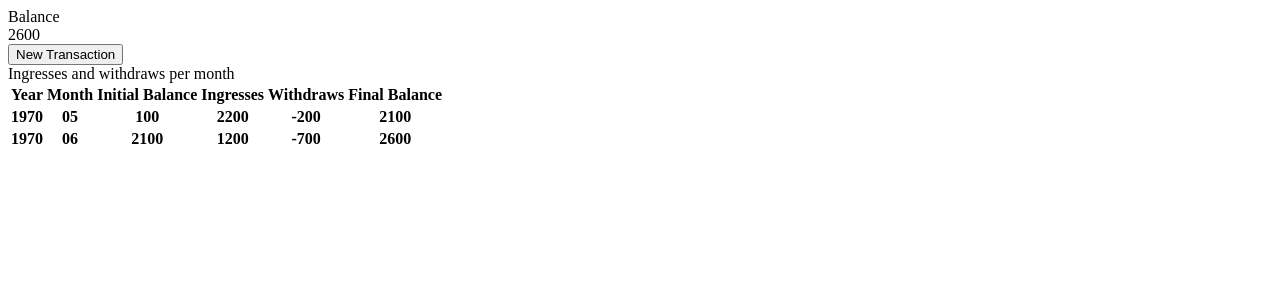
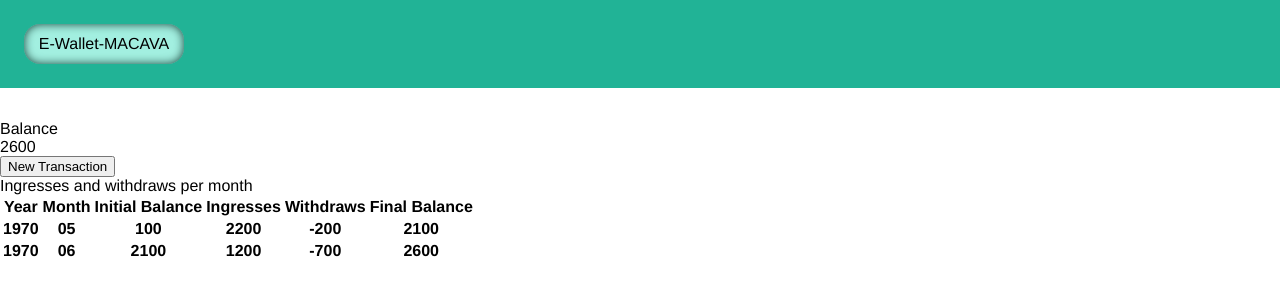
Before and after one commit to test0n3/react-digital-wallet-macava, a React (Create React App) app: page / in a window 1280 px wide. Shown: the top 300 px of the page. Built offline with nearby package versions, Linux system fonts and the light colour scheme.

Commit message:
Add navbar

```diff
--- a/src/App.js
+++ b/src/App.js
@@ -1,12 +1,24 @@
+/** @jsx jsx */
+import { jsx, Global } from "@emotion/core";
 import React from "react";
 import { Router } from "@reach/router";
 import Dashboard from "./views/Dashboard";
 import Transactions from "./views/Transactions";
 import NewTransactions from "./views/NewTransactions";
+import Navbar from "./components/Navbar";
 
 function App() {
   return (
     <>
+      <Global
+        styles={{
+          body: {
+            fontFamily: "'Helvetica Neue', sans-serif",
+            margin: 0
+          }
+        }}
+      />
+      <Navbar />
       <main>
         <Router>
           <Dashboard path="/" />
--- a/src/components/Navbar.js
+++ b/src/components/Navbar.js
@@ -3,6 +3,37 @@ import React from "react";
 import { jsx } from "@emotion/core";
 import { Link } from "@reach/router";
 
-function Nabvar() {}
+function Nabvar() {
+  const navbarCss = {
+    display: "flex",
+    margin: "0",
+    padding: "1.5em",
+    background: "#21B396",
+    color: "#fff",
+    marginBottom: "2em"
+  };
+
+  const logoCss = {
+    height: "40px",
+    width: "160px",
+    border: "2px hidden",
+    backgroundColor: "#A2EFE0",
+    borderRadius: "1em",
+    display: "flex",
+    justifyContent: "center",
+    alignItems: "center",
+    boxShadow: "inset 0 0 10px #16443B"
+  };
+
+  return (
+    <navbar css={navbarCss}>
+      <div css={logoCss}>
+        <Link css={{ textDecoration: "none", color: "black" }} to="/">
+          E-Wallet-MACAVA
+        </Link>
+      </div>
+    </navbar>
+  );
+}
 
 export default Nabvar;
```
